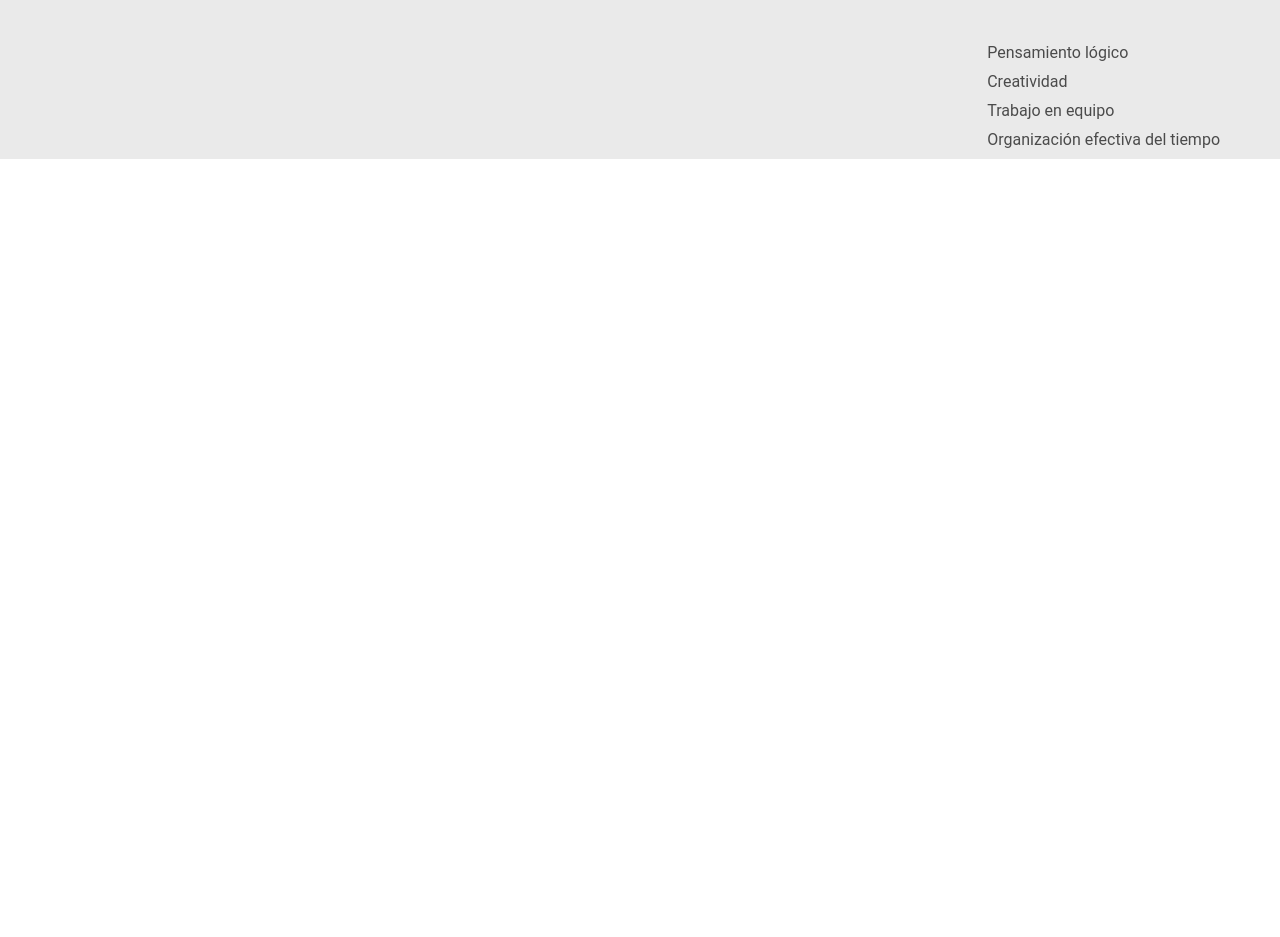
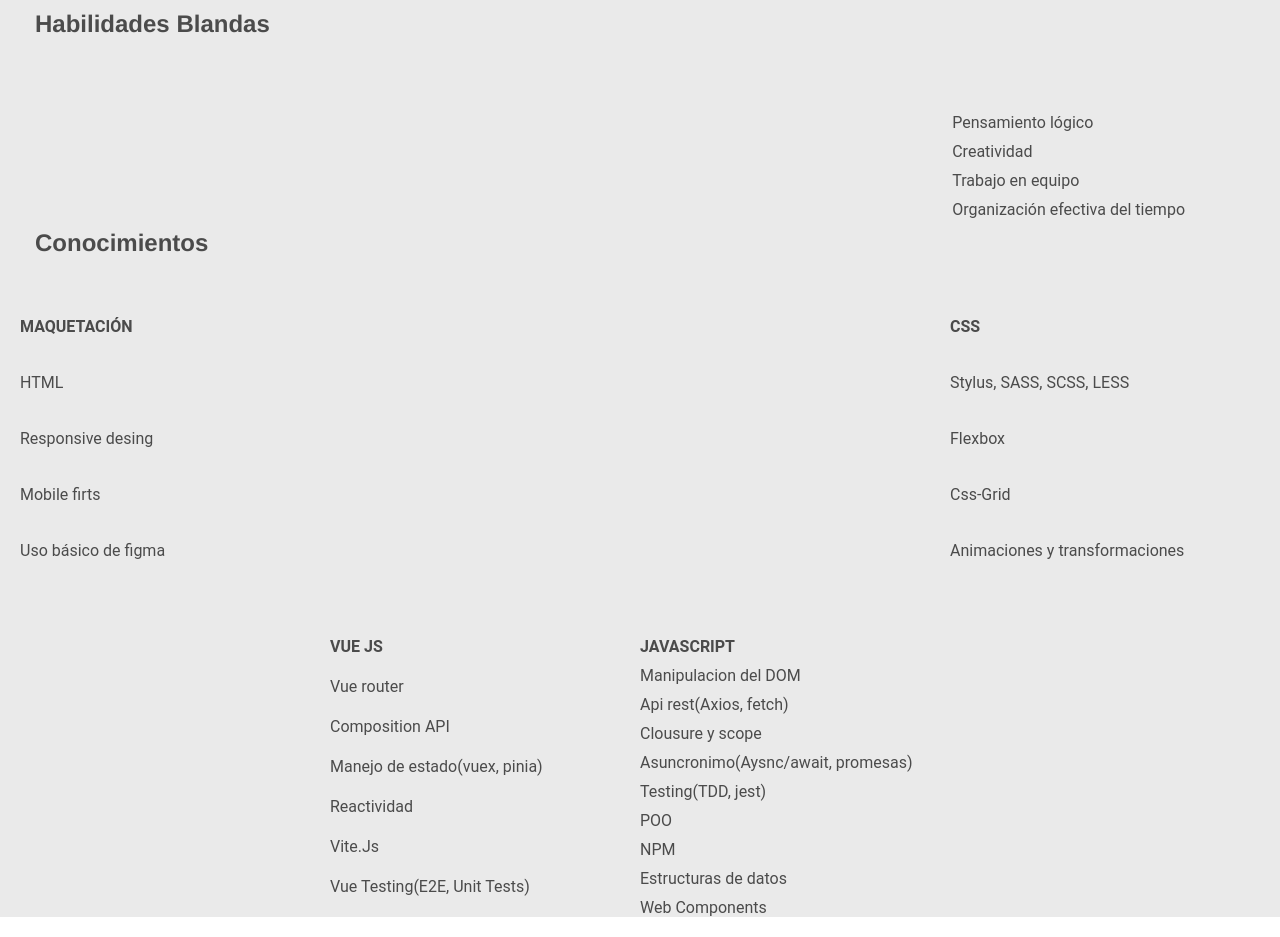
Before and after one commit to Marualexa/portafolio, a Vue app: page / in a window 1280 px wide. Shown: the part 1389-2326 px from the top of the page. Before the commit the page ends 1548 px from the top, so only its background shows below. Built offline with nearby package versions, Linux system fonts and the light colour scheme; the HTML template or start-up script is replaced by a standard one.

Commit message:
montaje de conocimiento

```diff
--- a/src/components/HomePage.vue
+++ b/src/components/HomePage.vue
@@ -2,17 +2,18 @@
     <div class="container-init">
         <h1>Hola, soy Mariana Contreras</h1>
         <p>Frontend Developer en Vue.js</p>
-        <img src="../assets/1688149640481.png" alt="">
         <button>MY CV <span><img class="flecha" src="../assets/flecha-correcta.png" alt=""></span>
         </button>
     </div>
     <DescrictionPerson />
     <SoftSkills />
+    <Knowledge />
 </template>
 
 <script setup>
 import DescrictionPerson from './DescrictionPerson.vue';
 import SoftSkills from './SoftSkills.vue';
+import Knowledge from './Knowledge.vue';
 </script>
 
 <style lang="sass">
--- /dev/null
+++ b/src/components/Knowledge.vue
@@ -0,0 +1,48 @@
+<template>
+  <div class="container">
+    <h2>Conocimientos</h2>
+    <div class="items-container">
+      <div class="maquetacion">
+        <h5>MAQUETACIÓN</h5>
+        <p>HTML</p>
+        <p>Responsive desing</p>
+        <p>Mobile firts</p>
+        <p>Uso básico de figma</p>
+      </div>
+      <div class="css">
+        <h5>CSS</h5>
+        <p>Stylus, SASS, SCSS, LESS</p>
+        <p>Flexbox</p>
+        <p>Css-Grid</p>
+        <p>Animaciones y transformaciones</p>
+      </div>
+      <div class="javascrip">
+        <h5>JAVASCRIPT</h5>
+        <p>Manipulacion del DOM</p>
+        <p>Api rest(Axios, fetch)</p>
+        <p>Clousure y scope</p>
+        <p>Asuncronimo(Aysnc/await, promesas)</p>
+        <p>Testing(TDD, jest)</p>
+        <p>POO</p>
+        <p>NPM</p>
+        <p>Estructuras de datos</p>
+        <p>Web Components</p>
+      </div>
+      <div class="vue-js">
+        <h5>VUE JS</h5>
+        <p>Vue router</p>
+        <p>Composition API</p>
+        <p>Manejo de estado(vuex, pinia)</p>
+        <p>Reactividad</p>
+        <p>Vite.Js</p>
+        <p>Vue Testing(E2E, Unit Tests)</p>
+      </div>
+    </div>
+  </div>
+</template>
+
+<script setup></script>
+
+<style lang="sass">
+@import "../sass/importGlobal.scss"
+</style>
--- a/src/sass/componentStyles/_descrictionPerson.scss
+++ b/src/sass/componentStyles/_descrictionPerson.scss
@@ -1,5 +1,6 @@
 .container {
     position: relative;
+
     img {
         width: 100%;
         height: auto;
@@ -28,6 +29,32 @@
             font-family: $Fuente1;
             font-size: larger;
             text-align: justify;
+            color: $color-secundario;
         }
     }
 }
+
+// @media (min-width: 750px) {
+//     .content {
+//         position: absolute;
+//         top: 35%;
+//         left: 40%;
+//     }
+// }
+
+// @media (min-width: 560px) {
+//     .content {
+//         position: absolute;
+//         top: 30%;
+//         left: 40%;
+//         transform: translate(-5%, 0%);
+//     }
+// }
+
+// @media (min-width: 450px) {
+//     .content {
+//         position: absolute;
+//         top: 8%;
+//         left: 15%;
+//         transform: translate(-5%, 0%);
+//     }
--- /dev/null
+++ b/src/sass/componentStyles/_knowlwdge.scss
@@ -0,0 +1,88 @@
+.container {
+    width: 100%;
+    height: auto;
+    background-color: $color-secundario;
+
+    h2 {
+        color: $color-claro;
+        font-family: $Fuente1;
+        padding-left: 35px;
+    }
+
+    .items-container {
+        display: grid;
+        grid-template-columns: 1fr 1fr 1fr 1fr;
+        grid-template-rows: 1fr 1fr;
+        margin: 20px;
+    }
+
+    .maquetacion {
+        margin-top: 40px;
+        display: grid;
+
+        h5 {
+            font-family: $Fuente2;
+            color: $color-claro;
+            font-size: medium;
+        }
+
+        p {
+            font-family: $Fuente2;
+            color: $color-claro;
+        }
+    }
+
+    .css {
+        margin-top: 40px;
+        display: grid;
+        grid-column: 4;
+
+        h5 {
+            font-family: $Fuente2;
+            color: $color-claro;
+            font-size: medium;
+        }
+
+        p {
+            font-family: $Fuente2;
+            color: $color-claro;
+        }
+    }
+
+    .javascrip {
+        margin-top: 40px;
+        display: grid;
+        grid-column: 3;
+        grid-row: 2;
+
+        h5 {
+            font-family: $Fuente2;
+            color: $color-claro;
+            font-size: medium;
+        }
+
+        p {
+            font-family: $Fuente2;
+            color: $color-claro;
+            margin-top: 10px;
+        }
+    }
+
+    .vue-js {
+        margin-top: 40px;
+        display: grid;
+        grid-column: 2;
+        grid-row: 2;
+
+        h5 {
+            font-family: $Fuente2;
+            color: $color-claro;
+            font-size: medium;
+        }
+
+        p {
+            font-family: $Fuente2;
+            color: $color-claro;
+        }
+    }
+}
--- a/src/sass/componentStyles/_softSkills.scss
+++ b/src/sass/componentStyles/_softSkills.scss
@@ -6,13 +6,14 @@
     h2 {
         color: $color-claro;
         font-family: $Fuente1;
+        padding: 35px;
     }
 
     div {
         margin-top: 40px;
         display: grid;
         justify-content: right;
-        margin-right: 60px;
+        margin-right: 95px;
         p {
             margin-bottom: 10px;
             font-family: $Fuente2;
--- a/src/sass/importGlobal.scss
+++ b/src/sass/importGlobal.scss
@@ -2,3 +2,4 @@
 @import "componentStyles/homePage";
 @import "componentStyles/descrictionPerson";
 @import "componentStyles/softSkills";
+@import "componentStyles/knowlwdge";
```
